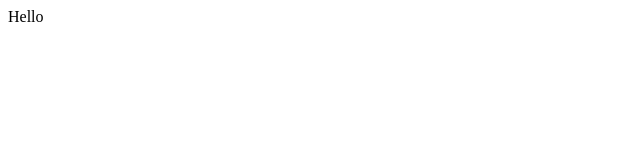
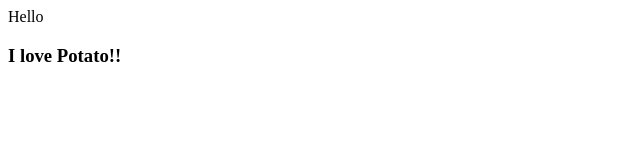
Before and after one commit to qnrjs42/React_Movie_Nomadcoders, a React (Create React App) app: page / in a window 1280 px wide. Shown: the top 160 px of the page, without its empty margins (0-640 px from the left). Built offline with nearby package versions, Linux system fonts and the light colour scheme.

Commit message:
2-0. Creating your first React Component

```diff
--- a/src/App.js
+++ b/src/App.js
@@ -1,9 +1,11 @@
 import React from 'react';
+import Potato from './Potato';
 
 const App = () => {
   return (
     <div>
       Hello
+      <Potato />
     </div>
   );
 }
--- /dev/null
+++ b/src/Potato.js
@@ -0,0 +1,9 @@
+import React from "react";
+
+const Potato = () => {
+  return <div>
+    <h3>I love Potato!!</h3>
+  </div>;
+};
+
+export default Potato;
```
Also changed, not shown: 1 other file (tests, documents, lock files or other folders).
